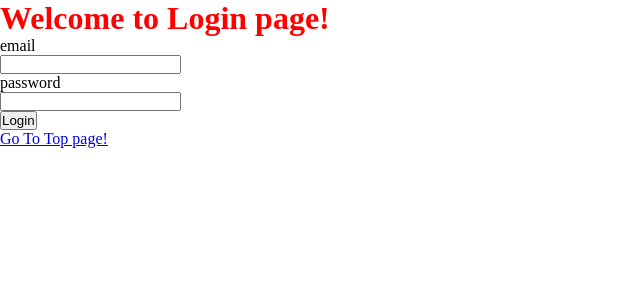
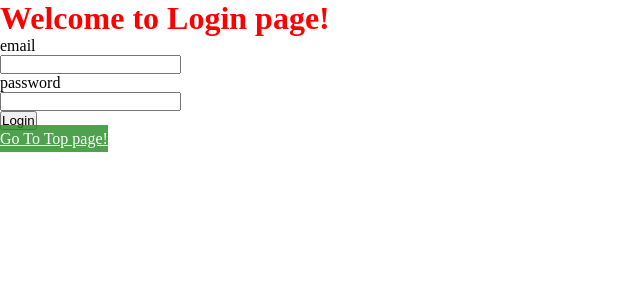
Before and after one commit to koyamal/pra_nodejs, a Node server app: page /login in a window 1280 px wide. Shown: the part 50-350 px from the top of the page, without its empty margins (0-640 px from the left). Run offline with Node 20, Linux system fonts and the light colour scheme.

Commit message:
Add style to login page's link

```diff
--- a/first_nodejs/views/login.ejs
+++ b/first_nodejs/views/login.ejs
@@ -19,7 +19,7 @@
         </div>
     </form>
     <div>
-        <a href="/">Go To Top page!</a>
+        <a class="changepage" href="/">Go To Top page!</a>
       </div>
 
 
```
